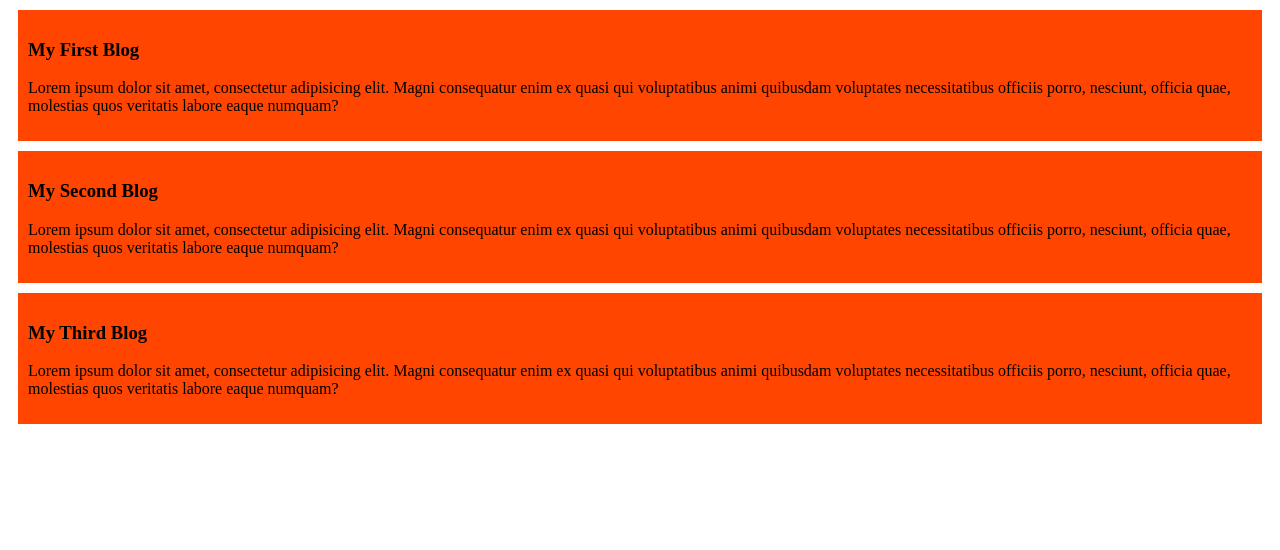
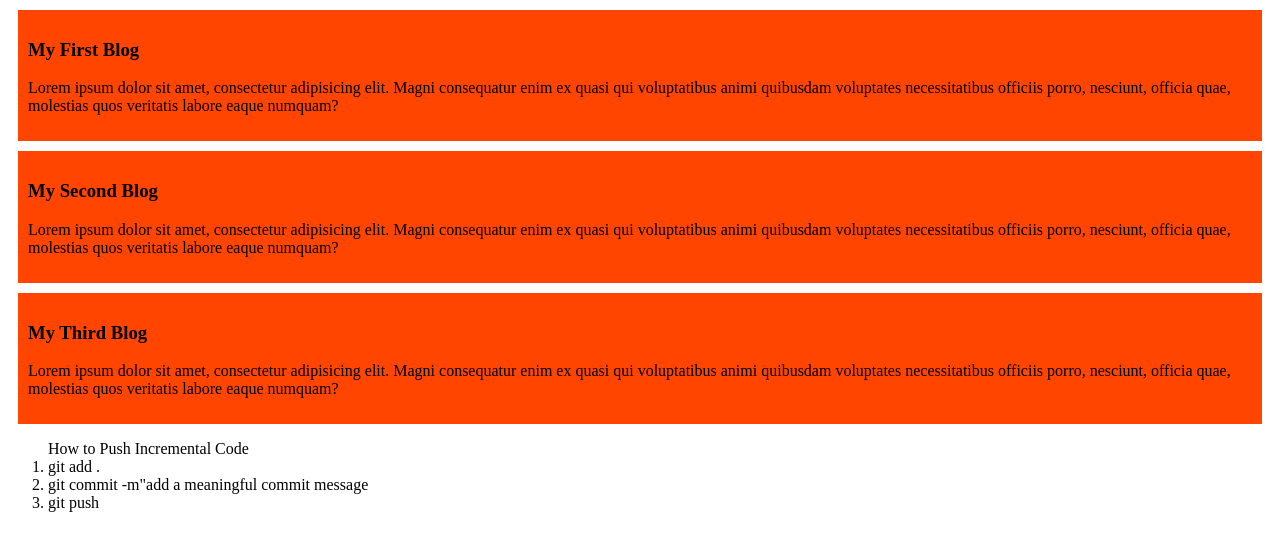
Before and after one commit to Sadhon1903/my-simple-website, a plain HTML site: page index.html in a window 1280 px wide. Drawn offline with Linux system fonts and the light colour scheme.

Commit message:
Incremental code added

```diff
--- a/index.html
+++ b/index.html
@@ -19,5 +19,11 @@
         <h3>My Third Blog</h3>
         <p>Lorem ipsum dolor sit amet, consectetur adipisicing elit. Magni consequatur enim ex quasi qui voluptatibus animi quibusdam voluptates necessitatibus officiis porro, nesciunt, officia quae, molestias quos veritatis labore eaque numquam?</p>
     </div>
+    <ol>
+        How to Push Incremental Code
+        <li>git add .</li>
+        <li>git commit -m"add a meaningful commit message</li>
+        <li>git push</li>
+    </ol>
 </body>
 </html>
```
